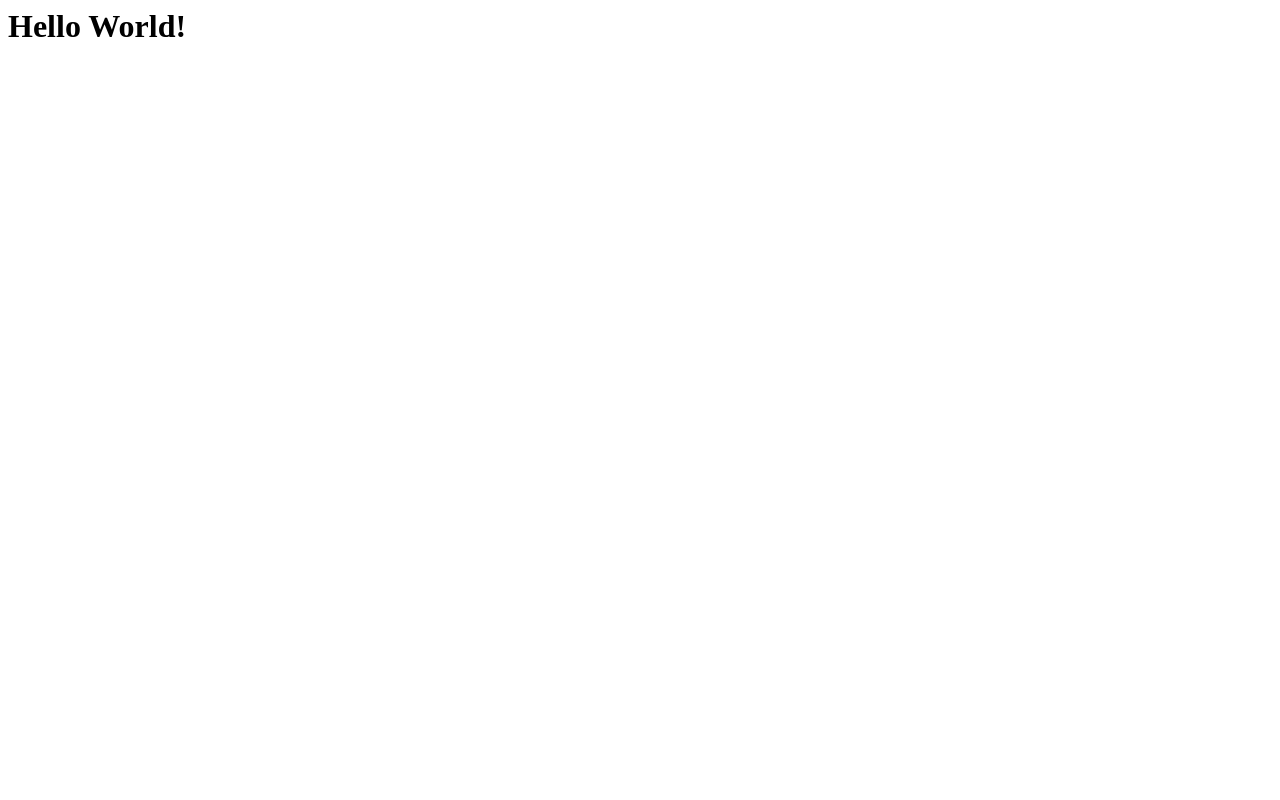
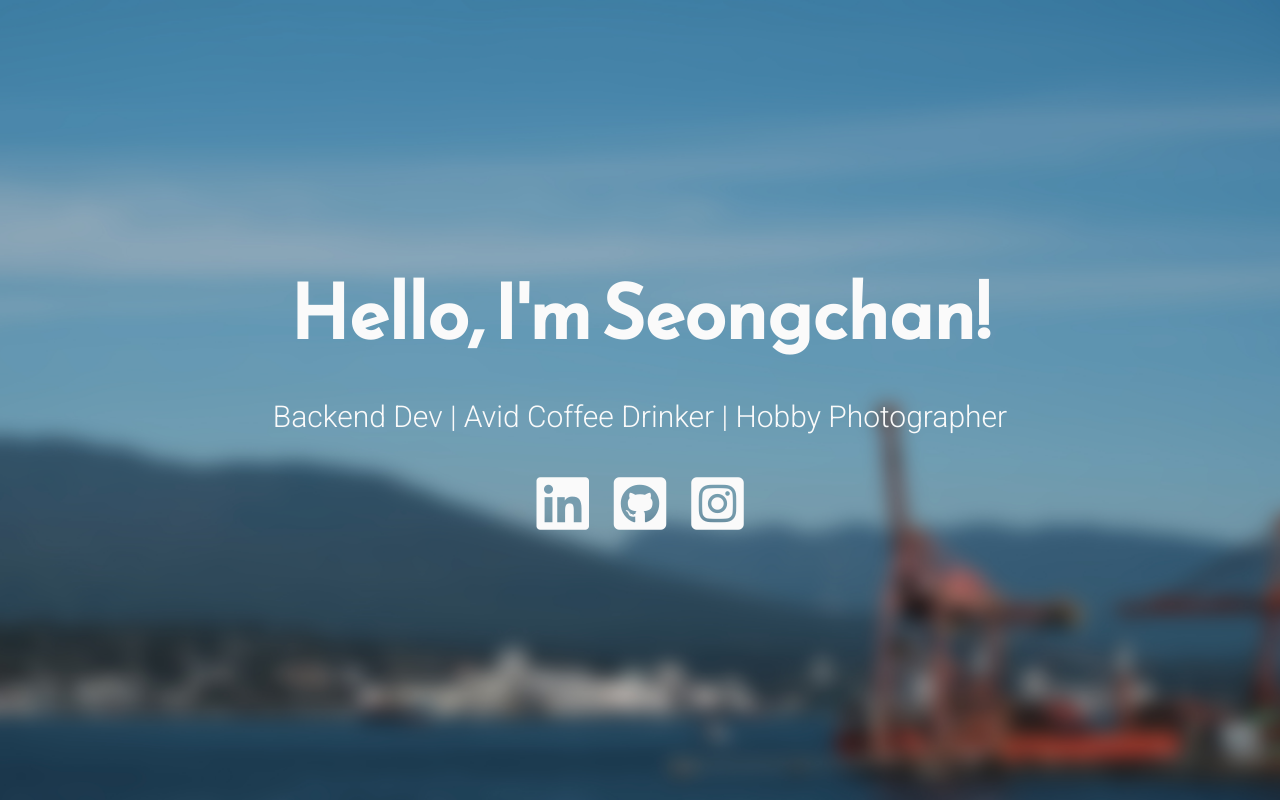
Before and after one commit to seongchanlee/seongchanlee.github.io, a plain HTML site: page index.html in a window 1280 px wide. Drawn offline with Linux system fonts and the light colour scheme.

Commit message:
Finished v0.1

```diff
--- /dev/null
+++ b/css/landing.css
@@ -0,0 +1,21 @@
+/* Theme */
+
+main {
+	background-image: url("../background.jpg");
+
+	/* background image settings */
+  height: 100%;
+  background-position: center;
+  background-repeat: no-repeat;
+	background-size: cover;
+
+	color: #FAFAFA;
+}
+
+.icons-social a {
+	color: #FAFAFA;
+}
+
+.icons-social a svg path{
+	fill: #FAFAFA;
+}
--- /dev/null
+++ b/css/reset.css
@@ -0,0 +1,25 @@
+/* Minimal CSS Reset */
+
+html {
+  box-sizing: border-box;
+  font-size: 12px;
+}
+
+*, *:before, *:after {
+  box-sizing: inherit;
+}
+
+body, h1, h2, h3, h4, h5, h6, p, ol, ul {
+  margin: 0;
+  padding: 0;
+  font-weight: normal;
+}
+
+ol, ul {
+  list-style: none;
+}
+
+img {
+  max-width: 100%;
+  height: auto;
+}
--- /dev/null
+++ b/css/styles.css
@@ -0,0 +1,71 @@
+/* Typography */
+
+html {
+	font-family: 'Roboto', sans-serif;
+}
+
+@media (min-width: 576px) {
+	html {
+		font-size: 14px;
+	}
+}
+
+@media (min-width: 768px) {
+	html {
+		font-size: 16px;
+	}
+}
+
+@media (min-width: 992px) {
+	html {
+		font-size: 18px;
+	}
+}
+
+@media (min-width: 1200px) {
+	html {
+		font-size: 20px;
+	}
+}
+
+.icons-social i {
+	font-size: 3em;
+}
+
+/* Custom Styles */
+
+main {
+	display: flex;
+	flex-direction: column;
+	min-height: 100vh;
+	justify-content: center;
+	padding: 0 30px;
+	text-align: center;
+}
+
+main > .intro {
+	font-family: 'Reem Kufi', sans-serif;
+	font-size: 3.75em;
+	font-weight: 600;
+}
+
+main > .tagline {
+	font-size: 1.5rem;
+	margin: 1.5rem 0;
+	font-weight: 100;
+}
+
+.icons-social i {
+	padding: 10px;
+}
+
+.devto {
+	margin-bottom: -0.20rem;
+}
+
+.devto svg {
+	margin-bottom: -0.20rem;
+	margin-left: 0.675rem;;
+	width: 2.65rem;
+	height: 2.65rem;
+}
--- a/index.html
+++ b/index.html
@@ -1 +1,30 @@
-<h1>Hello World!</h1>
+<!DOCTYPE html>
+<html>
+<head>
+	<meta charset="utf-8">
+	<meta http-equiv="X-UA-Compatible" content="IE=edge">
+	<meta name="viewport" content="width=device-width, initial-scale=1.0">
+
+	<title>Seongchan Lee</title>
+
+	<link rel="icon" href="favicon.ico" type="image/png" />
+
+	<link href="https://fonts.googleapis.com/css?family=Reem+Kufi|Roboto:300" rel="stylesheet">
+	<link href="https://use.fontawesome.com/releases/v5.14.0/css/all.css" rel="stylesheet">
+	<link rel="stylesheet" href="css/reset.css">
+	<link rel="stylesheet" href="css/styles.css">
+	<link rel="stylesheet" href="css/landing.css">
+</head>
+<body>
+	<main>
+		<div class="intro">Hello, I'm Seongchan!</div>
+		<div class="tagline">Backend Dev | Avid Coffee Drinker | Hobby Photographer</div>
+		<!-- Find your icons from here - https://fontawesome.com/icons?d=gallery&s=brands -->
+		<div class="icons-social">
+			<a target="_blank" href="https://www.linkedin.com/in/seongchan-lee-aa08b7b6/"><i class="fab fa-linkedin"></i></a>
+			<a target="_blank" href="https://github.com/seongchanlee"><i class="fab fa-github-square"></i></a>
+			<a target="_blank" href="https://www.instagram.com/sngchnl_"><i class="fab fa-instagram-square"></i></a>
+    </div>
+	</main>
+</body>
+</html>
```
Also changed, not shown: background.jpg (added), favicon.ico (added), 1 other file.
